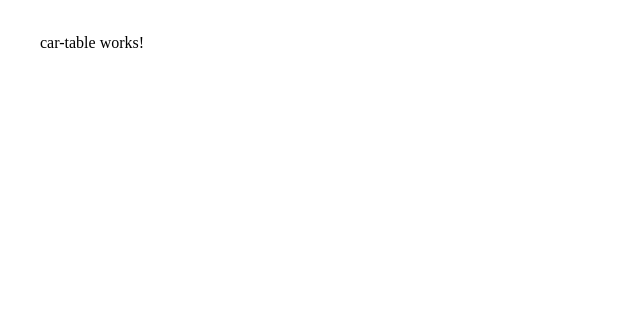
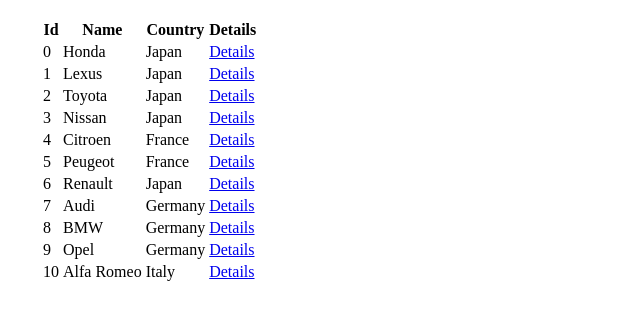
Before and after one commit to milancakic89/brand-car-assignment, an Angular app: page / in a window 1280 px wide. Shown: the top 320 px of the page, without its empty margins (0-640 px from the left). Built offline with nearby package versions, Linux system fonts and the light colour scheme.

Commit message:
Added dynamic links for details route

```diff
--- a/src/app/app.service.ts
+++ b/src/app/app.service.ts
@@ -15,4 +15,9 @@
         new Car(9, 'Opel', 'Germany'),
         new Car(10, 'Alfa Romeo', 'Italy')
     ];
+
+    getCars(){
+        //returning the copy of an array
+        return this.cars.slice();
+    }
 }
--- a/src/app/car-table/car-table.component.html
+++ b/src/app/car-table/car-table.component.html
@@ -1 +1,16 @@
-<p>car-table works!</p>
+<div>
+    <table>
+        <tr>
+            <th>Id</th>
+            <th>Name</th>
+            <th>Country</th>
+            <th>Details</th>
+        </tr>
+        <tr *ngFor="let car of cars">
+            <td>{{ car.id }}</td>
+            <td>{{ car.name }}</td>
+            <td>{{ car.country }}</td>
+            <td><a href="brand/{{car.id}}">Details</a></td>
+        </tr>
+    </table>
+</div>
--- a/src/app/car-table/car-table.component.ts
+++ b/src/app/car-table/car-table.component.ts
@@ -1,4 +1,6 @@
 import { Component, OnInit } from '@angular/core';
+import { Service } from '../app.service';
+import CarType from '../model/car.interface';
 
 @Component({
   selector: 'app-car-table',
@@ -6,10 +8,13 @@
   styleUrls: ['./car-table.component.css']
 })
 export class CarTableComponent implements OnInit {
+  cars: CarType[] = [];
 
-  constructor() { }
+  constructor(private service: Service) { }
 
   ngOnInit(): void {
+    this.cars = this.service.getCars();
+    console.log(this.cars)
   }
 
 }
```
